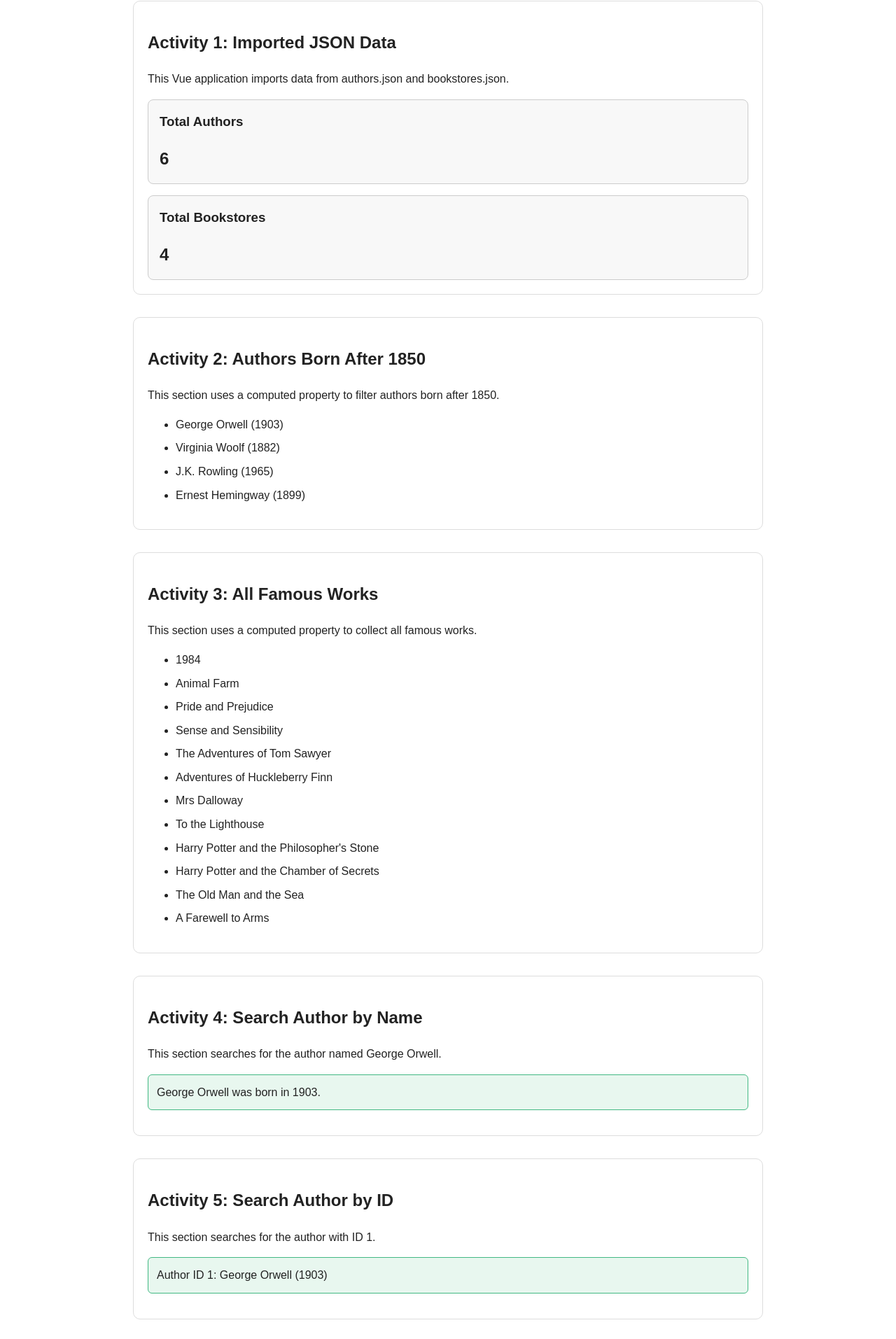
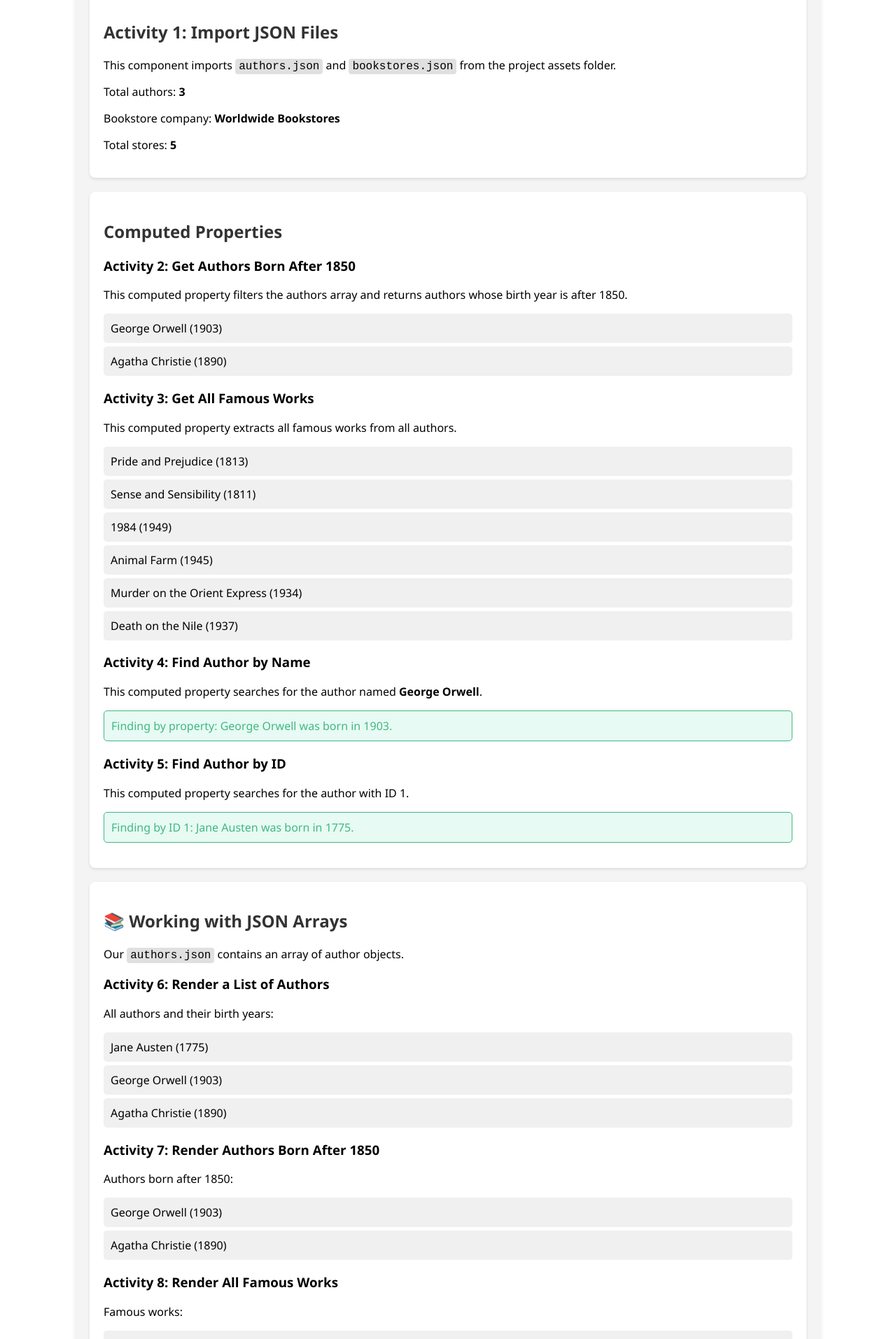
Before and after one commit to kokyouu/hwang-library, a Vue app: page / in a window 1280 px wide. Shown: the part 125-2038 px from the top of the page at 70% size. Built offline with nearby package versions, Linux system fonts and the light colour scheme; the HTML template or start-up script is replaced by a standard one.

Commit message:
Finalize commit

```diff
--- a/src/assets/json/authors.json
+++ b/src/assets/json/authors.json
@@ -1,79 +1,58 @@
 [
     {
         "id": 1,
-        "name": "George Orwell",
-        "birthYear": 1903,
+        "name": "Jane Austen",
+        "birthYear": 1775,
+        "genres": [
+            "Romance",
+            "Social commentary"
+        ],
         "famousWorks": [
             {
-                "title": "1984"
+                "title": "Pride and Prejudice",
+                "year": 1813
             },
             {
-                "title": "Animal Farm"
+                "title": "Sense and Sensibility",
+                "year": 1811
             }
         ]
     },
     {
         "id": 2,
-        "name": "Jane Austen",
-        "birthYear": 1775,
+        "name": "George Orwell",
+        "birthYear": 1903,
+        "genres": [
+            "Dystopian",
+            "Political satire"
+        ],
         "famousWorks": [
             {
-                "title": "Pride and Prejudice"
+                "title": "1984",
+                "year": 1949
             },
             {
-                "title": "Sense and Sensibility"
+                "title": "Animal Farm",
+                "year": 1945
             }
         ]
     },
     {
         "id": 3,
-        "name": "Mark Twain",
-        "birthYear": 1835,
+        "name": "Agatha Christie",
+        "birthYear": 1890,
+        "genres": [
+            "Mystery",
+            "Crime fiction"
+        ],
         "famousWorks": [
             {
-                "title": "The Adventures of Tom Sawyer"
+                "title": "Murder on the Orient Express",
+                "year": 1934
             },
             {
-                "title": "Adventures of Huckleberry Finn"
-            }
-        ]
-    },
-    {
-        "id": 4,
-        "name": "Virginia Woolf",
-        "birthYear": 1882,
-        "famousWorks": [
-            {
-                "title": "Mrs Dalloway"
-            },
-            {
-                "title": "To the Lighthouse"
-            }
-        ]
-    },
-    {
-        "id": 5,
-        "name": "J.K. Rowling",
-        "birthYear": 1965,
-        "famousWorks": [
-            {
-                "title": "Harry Potter and the Philosopher's Stone"
-            },
-            {
-                "title": "Harry Potter and the Chamber of Secrets"
-            }
-        ]
-    },
-    {
-        "id": 6,
-        "name": "Ernest Hemingway",
-        "birthYear": 1899,
-        "famousWorks": [
-            {
-                "title": "The Old Man and the Sea"
-            },
-            {
-                "title": "A Farewell to Arms"
+                "title": "Death on the Nile",
+                "year": 1937
             }
         ]
     }
--- a/src/assets/json/bookstores.json
+++ b/src/assets/json/bookstores.json
@@ -1,22 +1,28 @@
-[
-    {
-        "id": 1,
-        "name": "City Library Bookstore",
-        "location": "Melbourne CBD"
+{
+    "name": "Worldwide Bookstores",
+    "totalStores": 5,
+    "countries": [
+        "USA",
+        "UK",
+        "France"
+    ],
+    "storeTypes": {
+        "physical": 3,
+        "online": 2
     },
-    {
-        "id": 2,
-        "name": "Readings Carlton",
-        "location": "Carlton"
-    },
-    {
-        "id": 3,
-        "name": "Academic Books Hub",
-        "location": "Clayton"
-    },
-    {
-        "id": 4,
-        "name": "Campus Book Corner",
-        "location": "Caulfield"
+    "topSellers": [
+        "To Kill a Mockingbird",
+        "1984",
+        "The Great Gatsby"
+    ],
+    "openingHours": {
+        "weekdays": {
+            "open": "9:00 AM",
+            "close": "9:00 PM"
+        },
+        "weekends": {
+            "open": "10:00 AM",
+            "close": "10:00 PM"
+        }
     }
-]
+}
--- a/src/components/JSON.vue
+++ b/src/components/JSON.vue
@@ -1,247 +1,176 @@
-<script setup>
-import { ref, computed } from 'vue'
-import authors from '../assets/json/authors.json'
-import bookstores from '../assets/json/bookstores.json'
+<!-- JSON.vue - Final Version: Activities 1-13 + Task 2.2 -->
+<template>
+  <div class="json-lab">
+    <h1>🗄️ JSON Data & Vue Directives Lab</h1>
 
-const showBookstores = ref(true)
-const showMessage = ref(false)
-
-const getWorkTitle = (work) => {
-  if (typeof work === 'string') {
-    return work
-  }
-
-  return work.title
-}
-
-const getBookstoreLocation = (store) => {
-  return store.location || store.address || store.city || 'Location not provided'
-}
-
-const modernAuthors = computed(() =>
-  authors.filter((author) => author.birthYear > 1850)
-)
-
-const allFamousWorks = computed(() =>
-  authors.flatMap((author) =>
-    author.famousWorks.map((work) => getWorkTitle(work))
-  )
-)
-
-const searchedAuthor = computed(() =>
-  authors.find((author) => author.name === 'George Orwell')
-)
-
-const authorById = computed(() =>
-  authors.find((author) => author.id === 1)
-)
-
-const isGeorgeOrwell = (author) => author.name === 'George Orwell'
-</script>
-
-<template>
-  <main class="page-container">
-    <h1>Library Application</h1>
-
-    <section class="activity-section">
-      <h2>Activity 1: Imported JSON Data</h2>
+    <!-- Activity 1 -->
+    <section class="lab-section">
+      <h2>Activity 1: Import JSON Files</h2>
       <p>
-        This Vue application imports data from authors.json and bookstores.json.
+        This component imports <code>authors.json</code> and
+        <code>bookstores.json</code> from the project assets folder.
       </p>
 
-      <div class="summary-card">
-        <h3>Total Authors</h3>
-        <p>{{ authors.length }}</p>
-      </div>
+      <p>
+        Total authors:
+        <strong>{{ authors.length }}</strong>
+      </p>
 
-      <div class="summary-card">
-        <h3>Total Bookstores</h3>
-        <p>{{ bookstores.length }}</p>
-      </div>
+      <p>
+        Bookstore company:
+        <strong>{{ bookstores.name }}</strong>
+      </p>
+
+      <p>
+        Total stores:
+        <strong>{{ bookstores.totalStores }}</strong>
+      </p>
     </section>
 
-    <section class="activity-section">
-      <h2>Activity 2: Authors Born After 1850</h2>
+    <!-- Activities 2-5 -->
+    <section class="lab-section">
+      <h2>Computed Properties</h2>
+
+      <h3>Activity 2: Get Authors Born After 1850</h3>
       <p>
-        This section uses a computed property to filter authors born after 1850.
+        This computed property filters the authors array and returns authors
+        whose birth year is after 1850.
       </p>
-
       <ul>
-        <li v-for="author in modernAuthors" :key="author.id">
+        <li v-for="author in modernAuthors" :key="'modern-' + author.id">
           {{ author.name }} ({{ author.birthYear }})
         </li>
       </ul>
-    </section>
 
-    <section class="activity-section">
-      <h2>Activity 3: All Famous Works</h2>
+      <h3>Activity 3: Get All Famous Works</h3>
       <p>
-        This section uses a computed property to collect all famous works.
+        This computed property extracts all famous works from all authors.
       </p>
-
       <ul>
         <li v-for="work in allFamousWorks" :key="work">
           {{ work }}
         </li>
       </ul>
-    </section>
 
-    <section class="activity-section">
-      <h2>Activity 4: Search Author by Name</h2>
+      <h3>Activity 4: Find Author by Name</h3>
       <p>
-        This section searches for the author named George Orwell.
+        This computed property searches for the author named
+        <strong>George Orwell</strong>.
+      </p>
+      <p v-if="orwell" class="message success">
+        Finding by property: {{ orwell.name }} was born in {{ orwell.birthYear }}.
+      </p>
+      <p v-else class="message warning">
+        George Orwell was not found.
       </p>
 
-      <p v-if="searchedAuthor" class="result-box">
-        {{ searchedAuthor.name }} was born in {{ searchedAuthor.birthYear }}.
+      <h3>Activity 5: Find Author by ID</h3>
+      <p>
+        This computed property searches for the author with ID 1.
       </p>
-
-      <p v-else class="warning-box">
-        George Orwell was not found.
+      <p v-if="austen" class="message success">
+        Finding by ID 1: {{ austen.name }} was born in {{ austen.birthYear }}.
+      </p>
+      <p v-else class="message warning">
+        Author with ID 1 was not found.
       </p>
     </section>
 
-    <section class="activity-section">
-      <h2>Activity 5: Search Author by ID</h2>
-      <p>
-        This section searches for the author with ID 1.
-      </p>
+    <!-- Activities 6-9 -->
+    <section class="lab-section">
+      <h2>📚 Working with JSON Arrays</h2>
+      <p>Our <code>authors.json</code> contains an array of author objects.</p>
 
-      <p v-if="authorById" class="result-box">
-        Author ID 1: {{ authorById.name }} ({{ authorById.birthYear }})
-      </p>
+      <h3>Activity 6: Render a List of Authors</h3>
+      <p>All authors and their birth years:</p>
+      <ul>
+        <li v-for="author in authors" :key="'author-' + author.id">
+          {{ author.name }} ({{ author.birthYear }})
+        </li>
+      </ul>
 
-      <p v-else class="warning-box">
-        Author ID 1 was not found.
-      </p>
-    </section>
+      <h3>Activity 7: Render Authors Born After 1850</h3>
+      <p>Authors born after 1850:</p>
+      <ul>
+        <li v-for="author in modernAuthors" :key="'render-modern-' + author.id">
+          {{ author.name }} ({{ author.birthYear }})
+        </li>
+      </ul>
 
-    <section class="activity-section">
-      <h2>Activity 6: Render All Authors with v-for</h2>
-      <p>
-        This section uses v-for to render all authors and their birth years.
-        George Orwell is highlighted using binding.
-      </p>
+      <h3>Activity 8: Render All Famous Works</h3>
+      <p>Famous works:</p>
+      <ul>
+        <li v-for="work in allFamousWorks" :key="'render-work-' + work">
+          {{ work }}
+        </li>
+      </ul>
 
-      <ul>
-        <li
-          v-for="author in authors"
-          :key="author.id"
-          :title="isGeorgeOrwell(author) ? 'Highlighted author: George Orwell' : 'Regular author'"
-          :class="{ highlightedAuthor: isGeorgeOrwell(author) }"
-          :style="isGeorgeOrwell(author) ? { fontWeight: 'bold', fontSize: '20px' } : {}"
-        >
-          {{ author.name }} ({{ author.birthYear }})
+      <h3>Activity 9: Nested Arrays/Objects</h3>
+      <p>{{ austen?.name }}'s works:</p>
+      <ul v-if="austen">
+        <li v-for="work in austen.famousWorks" :key="'austen-work-' + work.title">
+          {{ work.title }} ({{ work.year }})
         </li>
       </ul>
     </section>
 
-    <section class="activity-section">
-      <h2>Activity 7: Render Authors Born After 1850</h2>
+    <!-- Activities 9a-12 -->
+    <section class="lab-section">
+      <h2>🏢 Working with JSON Objects</h2>
+      <p>Our <code>bookstores.json</code> is a JSON object.</p>
+
+      <h3>Activity 9a and 9b: Accessing Properties</h3>
       <p>
-        This section renders the computed property modernAuthors using v-for.
+        Company:
+        <strong>{{ bookstores.name }}</strong>
       </p>
 
+      <p>
+        Total Stores:
+        <strong>{{ bookstores.totalStores }}</strong>
+      </p>
+
+      <h3>Activity 10: Iterating Object Properties</h3>
+      <p>Store Types:</p>
       <ul>
-        <li v-for="author in modernAuthors" :key="author.id">
-          {{ author.name }} ({{ author.birthYear }})
+        <li v-for="(count, type) in bookstores.storeTypes" :key="'store-type-' + type">
+          {{ type }}: {{ count }}
         </li>
       </ul>
+
+      <h3>Activity 11: Nested Objects</h3>
+      <p>Opening Hours:</p>
+      <ul>
+        <li v-for="(hours, day) in bookstores.openingHours" :key="'hours-' + day">
+          {{ day }}: {{ hours.open }} - {{ hours.close }}
+        </li>
+      </ul>
+
+      <h3>Activity 12: Working with Arrays in Objects</h3>
+      <p>Top sellers:</p>
+      <ul>
+        <li v-for="book in bookstores.topSellers" :key="'seller-' + book">
+          {{ book }}
+        </li>
+      </ul>
+
+      <p>
+        We operate in:
+        <strong>{{ bookstores.countries.join(', ') }}</strong>
+      </p>
+
+      <p>
+        Our #1 seller:
+        <strong>{{ bookstores.topSellers[0] }}</strong>
+      </p>
     </section>
 
-    <section class="activity-section">
-      <h2>Activity 8: Render All Famous Works</h2>
-      <p>
-        This section renders the computed property allFamousWorks using v-for.
-      </p>
+    <!-- Activity 13 -->
+    <section class="lab-section">
+      <h2>Activity 13: v-if and v-else</h2>
+      <p>Toggle the message visibility when the button is clicked.</p>
 
-      <ul>
-        <li v-for="work in allFamousWorks" :key="work">
-          {{ work }}
-        </li>
-      </ul>
-    </section>
-
-    <section class="activity-section">
-      <h2>Activity 9: Render Bookstores</h2>
-      <p>
-        This section uses v-for to display bookstore data.
-      </p>
-
-      <ul>
-        <li v-for="store in bookstores" :key="store.id">
-          {{ store.name }} - {{ getBookstoreLocation(store) }}
-        </li>
-      </ul>
-    </section>
-
-    <section class="activity-section">
-      <h2>Activity 10: Nested v-for - Authors and Famous Works</h2>
-      <p>
-        This section uses nested v-for to display each author and their famous works.
-      </p>
-
-      <div
-        v-for="author in authors"
-        :key="author.id"
-        class="author-card"
-      >
-        <h3>{{ author.name }}</h3>
-
-        <ul>
-          <li
-            v-for="work in author.famousWorks"
-            :key="author.id + '-' + getWorkTitle(work)"
-          >
-            {{ getWorkTitle(work) }}
-          </li>
-        </ul>
-      </div>
-    </section>
-
-    <section class="activity-section">
-      <h2>Activity 11: v-if - Search Result Display</h2>
-      <p>
-        This section uses v-if and v-else to display whether the searched author exists.
-      </p>
-
-      <div v-if="searchedAuthor" class="result-box">
-        Search successful:
-        <strong>{{ searchedAuthor.name }}</strong>
-        is available in the dataset.
-      </div>
-
-      <div v-else class="warning-box">
-        The searched author is not available in the dataset.
-      </div>
-    </section>
-
-    <section class="activity-section">
-      <h2>Activity 12: v-show - Toggle Bookstore List</h2>
-      <p>
-        This section uses v-show to show or hide the bookstore list.
-      </p>
-
-      <button class="primary-button" @click="showBookstores = !showBookstores">
-        Toggle Bookstores
-      </button>
-
-      <div v-show="showBookstores" class="bookstore-box">
-        <ul>
-          <li v-for="store in bookstores" :key="store.id">
-            {{ store.name }} - {{ getBookstoreLocation(store) }}
-          </li>
-        </ul>
-      </div>
-    </section>
-
-    <section class="activity-section">
-      <h2>Activity 13: v-if and v-else - Toggle Message</h2>
-      <p>
-        This section uses v-if and v-else to toggle message visibility.
-      </p>
-
-      <button class="primary-button" @click="showMessage = !showMessage">
+      <button @click="showMessage = !showMessage">
         Toggle Message
       </button>
 
@@ -254,8 +183,9 @@ const isGeorgeOrwell = (author) => author.name === 'George Orwell'
       </p>
     </section>
 
-    <section class="activity-section">
-      <h2>Task 2.2: Attribute, Class and Style Bindings</h2>
+    <!-- Task 2.2 -->
+    <section class="lab-section">
+      <h2>Task 2.2: Attribute, Class and Style Binding with <code>v-bind</code></h2>
       <p>
         George Orwell is highlighted using attribute binding, class binding and style binding.
       </p>
@@ -265,114 +195,146 @@ const isGeorgeOrwell = (author) => author.name === 'George Orwell'
           v-for="author in authors"
           :key="'highlight-' + author.id"
           :title="isGeorgeOrwell(author) ? 'Highlighted author: George Orwell' : 'Regular author'"
-          :class="{ highlightedAuthor: isGeorgeOrwell(author) }"
-          :style="isGeorgeOrwell(author) ? { fontWeight: 'bold', fontSize: '20px' } : {}"
+          :class="{ 'highlighted-author': isGeorgeOrwell(author) }"
+          :style="isGeorgeOrwell(author) ? highlightedStyle : {}"
         >
           {{ author.name }} ({{ author.birthYear }})
         </li>
       </ul>
     </section>
-  </main>
+  </div>
 </template>
 
-<style scoped>
-.page-container {
-  max-width: 900px;
-  margin: 0 auto;
-  padding: 24px;
-  font-family: Arial, Helvetica, sans-serif;
-  color: #222;
-  line-height: 1.6;
+<script setup>
+import { ref, computed } from 'vue'
+import authors from '../assets/json/authors.json'
+import bookstores from '../assets/json/bookstores.json'
+
+const showMessage = ref(false)
+
+// Activity 2: Get authors born after 1850
+const modernAuthors = computed(() => {
+  return authors.filter((author) => author.birthYear > 1850)
+})
+
+// Activity 3: Get all famous works
+const allFamousWorks = computed(() => {
+  return authors.flatMap((author) =>
+    author.famousWorks.map((work) => `${work.title} (${work.year})`)
+  )
+})
+
+// Activity 4: Find author by name
+const orwell = computed(() => {
+  return authors.find((author) => author.name === 'George Orwell')
+})
+
+// Activity 5: Find author by ID
+const austen = computed(() => {
+  return authors.find((author) => author.id === 1)
+})
+
+// Task 2.2: Highlight George Orwell
+const isGeorgeOrwell = (author) => {
+  return author.name.trim().toLowerCase() === 'george orwell'
 }
 
-.activity-section {
-  margin-bottom: 32px;
+const highlightedStyle = {
+  backgroundColor: '#fff3cd',
+  border: '2px solid #f0ad4e',
+  fontWeight: 'bold',
+  fontSize: '20px',
+  padding: '10px',
+  borderRadius: '6px',
+  display: 'inline-block'
+}
+</script>
+
+<style scoped>
+.json-lab {
+  font-family: "Segoe UI", Tahoma, Geneva, Verdana, sans-serif;
+  max-width: 80vw;
+  margin: 0 auto;
   padding: 20px;
-  border: 1px solid #ddd;
+  background-color: #f4f4f4;
   border-radius: 10px;
+  box-shadow: 0 4px 6px rgba(0, 0, 0, 0.1);
 }
 
-.summary-card {
-  margin-top: 16px;
-  padding: 16px;
-  border: 1px solid #ccc;
-  border-radius: 8px;
-  background-color: #f8f8f8;
+h1,
+h2 {
+  color: #333;
 }
 
-.summary-card h3 {
-  margin-top: 0;
+h1 {
+  text-align: center;
 }
 
-.summary-card p {
-  margin: 0;
-  font-size: 24px;
-  font-weight: bold;
-}
-
-.result-box {
-  padding: 12px;
-  border: 1px solid #42b883;
-  border-radius: 6px;
-  background-color: #e8f7ef;
-}
-
-.warning-box {
-  padding: 12px;
-  border: 1px solid #f0ad4e;
-  border-radius: 6px;
-  background-color: #fff3cd;
-}
-
-.author-card {
-  margin-bottom: 16px;
-  padding: 14px;
-  border: 1px solid #d0d0d0;
+.lab-section {
+  background-color: white;
+  padding: 20px;
+  margin-bottom: 20px;
   border-radius: 8px;
-  background-color: #fafafa;
-}
-
-.primary-button {
-  margin-top: 8px;
-  margin-bottom: 12px;
-  padding: 10px 16px;
-  border: none;
-  border-radius: 6px;
-  background-color: #35495e;
-  color: white;
-  cursor: pointer;
-  font-size: 15px;
-}
-
-.bookstore-box {
-  margin-top: 12px;
-  padding: 12px;
-  border: 1px solid #ccc;
-  border-radius: 6px;
-  background-color: #f8f8f8;
+  box-shadow: 0 2px 4px rgba(0, 0, 0, 0.1);
 }
 
 .message {
-  margin-top: 16px;
-  font-size: 18px;
+  padding: 10px;
+  border-radius: 5px;
+  margin-top: 10px;
 }
 
 .success {
-  color: #2f7d4e;
-  background-color: #e8f7ef;
+  background-color: #e7faf3;
+  color: #42b883;
   border: 1px solid #42b883;
-  padding: 12px;
-  border-radius: 6px;
 }
 
-.highlightedAuthor {
+.warning {
+  background-color: #fff3cd;
+  color: #856404;
+  border: 1px solid #f0ad4e;
+}
+
+.highlighted-author {
   background-color: #fff3cd;
   border: 2px solid #f0ad4e;
-  padding: 8px;
+  font-weight: bold;
+  font-size: 20px;
+  padding: 10px;
   border-radius: 6px;
+  display: inline-block;
+}
+
+code {
+  background-color: #e0e0e0;
+  padding: 2px 5px;
+  border-radius: 4px;
+  font-family: "Courier New", Courier, monospace;
+}
+
+ul {
+  list-style-type: none;
+  padding: 0;
 }
 
 li {
-  margin-bottom: 8px;
+  background-color: #f0f0f0;
+  padding: 10px;
+  margin: 5px 0;
+  border-radius: 5px;
+}
+
+button {
+  padding: 8px 14px;
+  border: none;
+  border-radius: 5px;
+  background-color: #42b883;
+  color: white;
+  cursor: pointer;
+}
+
+button:hover {
+  background-color: #36966f;
 }
 </style>
```
